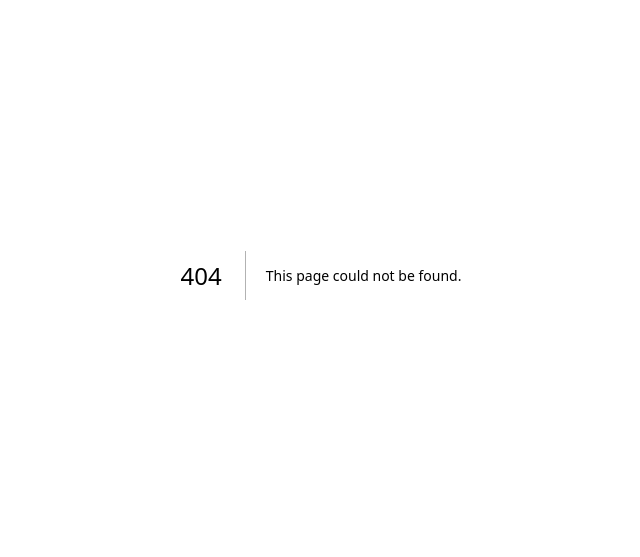
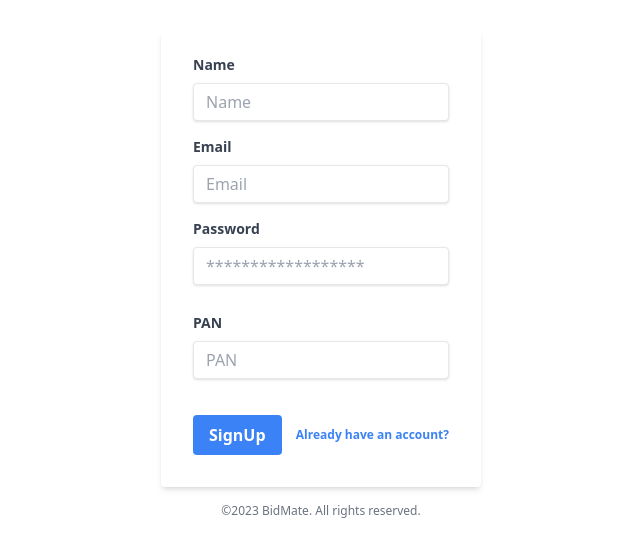
Before and after one commit to Misterr-H/BidMate, a Next.js app: page /signup in a window 1280 px wide. Before the commit this address had no page. Shown: the part 125-682 px from the top of the page, without its empty margins (319-959 px from the left). Built offline with nearby package versions, Linux system fonts and the light colour scheme.

Commit message:
- Home Page - Login Page - Signup Page

```diff
--- a/package.json
+++ b/package.json
@@ -9,6 +9,10 @@
     "lint": "next lint"
   },
   "dependencies": {
+    "@emotion/react": "^11.10.5",
+    "@emotion/styled": "^11.10.5",
+    "@mui/lab": "^5.0.0-alpha.118",
+    "@mui/material": "^5.11.7",
     "@next/font": "13.1.6",
     "eslint": "8.33.0",
     "eslint-config-next": "13.1.6",
--- a/pages/index.js
+++ b/pages/index.js
@@ -1,123 +1,33 @@
 import Head from 'next/head'
-import Image from 'next/image'
-import { Inter } from '@next/font/google'
-import styles from '@/styles/Home.module.css'
-
-const inter = Inter({ subsets: ['latin'] })
+import Tab from '@mui/material/Tab';
+import TabContext from '@mui/lab/TabContext';
+import TabList from '@mui/lab/TabList';
+import TabPanel from '@mui/lab/TabPanel';
+import {useState} from "react";
 
 export default function Home() {
-  return (
-    <>
-      <Head>
-        <title>Create Next App with us</title>
-        <meta name="description" content="Generated by create next app" />
-        <meta name="viewport" content="width=device-width, initial-scale=1" />
-        <link rel="icon" href="/favicon.ico" />
-      </Head>
-      <main className={styles.main}>
-        <div className={styles.description}>
-          <p className={'font-bold text-xl'}>
-            Get started by editing&nbsp;
-            <code className={styles.code}>pages/index.js</code>
-          </p>
-          <div>
-            <a
-              href="https://vercel.com?utm_source=create-next-app&utm_medium=default-template&utm_campaign=create-next-app"
-              target="_blank"
-              rel="noopener noreferrer"
-            >
-              By{' '}
-              <Image
-                src="/vercel.svg"
-                alt="Vercel Logo"
-                className={styles.vercelLogo}
-                width={100}
-                height={24}
-                priority
-              />
-            </a>
-          </div>
-        </div>
+    const [value, setValue] = useState('1');
 
-        <div className={styles.center}>
-          <Image
-            className={styles.logo}
-            src="/next.svg"
-            alt="Next.js Logo"
-            width={180}
-            height={37}
-            priority
-          />
-          <div className={styles.thirteen}>
-            <Image
-              src="/thirteen.svg"
-              alt="13"
-              width={40}
-              height={31}
-              priority
-            />
-          </div>
-        </div>
-
-        <div className={styles.grid}>
-          <a
-            href="https://nextjs.org/docs?utm_source=create-next-app&utm_medium=default-template&utm_campaign=create-next-app"
-            className={styles.card}
-            target="_blank"
-            rel="noopener noreferrer"
-          >
-            <h2 className={inter.className}>
-              Docs <span>-&gt;</span>
-            </h2>
-            <p className={inter.className}>
-              Find in-depth information about Next.js features and&nbsp;API.
-            </p>
-          </a>
-
-          <a
-            href="https://nextjs.org/learn?utm_source=create-next-app&utm_medium=default-template&utm_campaign=create-next-app"
-            className={styles.card}
-            target="_blank"
-            rel="noopener noreferrer"
-          >
-            <h2 className={inter.className}>
-              Learn <span>-&gt;</span>
-            </h2>
-            <p className={inter.className}>
-              Learn about Next.js in an interactive course with&nbsp;quizzes!
-            </p>
-          </a>
-
-          <a
-            href="https://vercel.com/templates?framework=next.js&utm_source=create-next-app&utm_medium=default-template&utm_campaign=create-next-app"
-            className={styles.card}
-            target="_blank"
-            rel="noopener noreferrer"
-          >
-            <h2 className={inter.className}>
-              Templates <span>-&gt;</span>
-            </h2>
-            <p className={inter.className}>
-              Discover and deploy boilerplate example Next.js&nbsp;projects.
-            </p>
-          </a>
-
-          <a
-            href="https://vercel.com/new?utm_source=create-next-app&utm_medium=default-template&utm_campaign=create-next-app"
-            className={styles.card}
-            target="_blank"
-            rel="noopener noreferrer"
-          >
-            <h2 className={inter.className}>
-              Deploy <span>-&gt;</span>
-            </h2>
-            <p className={inter.className}>
-              Instantly deploy your Next.js site to a shareable URL
-              with&nbsp;Vercel.
-            </p>
-          </a>
-        </div>
-      </main>
-    </>
+    const handleChange = (event, newValue) => {
+        setValue(newValue);
+    };
+    return (
+      <>
+          <Head>
+            <title>BidMate</title>
+          </Head>
+          <TabContext value={value}>
+            <TabList onChange={handleChange} aria-label="simple tabs example">
+                <Tab label="As Lender" value="1" />
+                <Tab label="As Borrower" value="2" />
+            </TabList>
+            <TabPanel value="1">
+                Lender Page
+            </TabPanel>
+            <TabPanel value="2">
+                Borrower Page
+            </TabPanel>
+          </TabContext>
+      </>
   )
 }
--- /dev/null
+++ b/pages/login.js
@@ -0,0 +1,37 @@
+// a beautiful login page having email and password fields and a login button with a link to signup page and a link to reset password page made using tailwind css
+
+const Login = () => {
+    return (
+        <div className="flex items-center justify-center h-screen">
+        <div className="w-full max-w-xs">
+            <form className="bg-white shadow-md rounded px-8 pt-6 pb-8 mb-4">
+            <div className="mb-4">
+                <label className="block text-gray-700 text-sm font-bold mb-2" htmlFor="email">
+                Email
+                </label>
+                <input className="shadow appearance-none border rounded w-full py-2 px-3 text-gray-700 leading-tight focus:outline-none focus:shadow-outline" id="email" type="email" placeholder="Email" />
+            </div>
+            <div className="mb-6">
+                <label className="block text-gray-700 text-sm font-bold mb-2" htmlFor="password">
+                Password
+                </label>
+                <input className="shadow appearance-none border rounded w-full py-2 px-3 text-gray-700 mb-3 leading-tight focus:outline-none focus:shadow-outline" id="password" type="password" placeholder="******************" />
+            </div>
+            <div className="flex items-center justify-between">
+                <button className="bg-blue-500 hover:bg-blue-700 text-white font-bold py-2 px-4 rounded focus:outline-none focus:shadow-outline" type="button">
+                Sign In
+                </button>
+                <a className="inline-block align-baseline font-bold text-sm text-blue-500 hover:text-blue-800" href="signup">
+                Create an Account
+                </a>
+            </div>
+            </form>
+            <p className="text-center text-gray-500 text-xs">
+            &copy;2023 BidMate. All rights reserved.
+            </p>
+        </div>
+        </div>
+    )
+}
+
+export default Login;
--- /dev/null
+++ b/pages/signup.js
@@ -0,0 +1,50 @@
+//a signup page asking for name, email, password and PAN number and a signup button with a link to login page made using tailwind css
+
+const Signup = () => {
+    return (
+        <div className="flex items-center justify-center h-screen">
+        <div className="w-full max-w-xs">
+            <form className="bg-white shadow-md rounded px-8 pt-6 pb-8 mb-4">
+            <div className="mb-4">
+                <label className="block text-gray-700 text-sm font-bold mb-2" htmlFor="name">
+                Name
+                </label>
+                <input className="shadow appearance-none border rounded w-full py-2 px-3 text-gray-700 leading-tight focus:outline-none focus:shadow-outline" id="name" type="text" placeholder="Name" />
+            </div>
+            <div className="mb-4">
+                <label className="block text-gray-700 text-sm font-bold mb-2" htmlFor="email">
+                Email
+                </label>
+                <input className="shadow appearance-none border rounded w-full py-2 px-3 text-gray-700 leading-tight focus:outline-none focus:shadow-outline" id="email" type="email" placeholder="Email" />
+            </div>
+            <div className="mb-4">
+                <label className="block text-gray-700 text-sm font-bold mb-2" htmlFor="password">
+                Password
+                </label>
+                <input className="shadow appearance-none border rounded w-full py-2 px-3 text-gray-700 mb-3 leading-tight focus:outline-none focus:shadow-outline" id="password" type="password" placeholder="******************" />
+            </div>
+            <div className="mb-6">
+                <label className="block text-gray-700 text-sm font-bold mb-2" htmlFor="pan">
+                PAN
+                </label>
+                <input className="shadow appearance-none border rounded w-full py-2 px-3 text-gray-700 mb-3 leading-tight focus:outline-none focus:shadow-outline" id="pan" type="text" placeholder="PAN" />
+            </div>
+            <div className="flex items-center justify-between">
+                <button className="bg-blue-500 hover:bg-blue-700 text-white font-bold py-2 px-4 rounded focus:outline-none focus:shadow-outline" type="button">
+                SignUp
+                </button>
+                <a className="inline-block align-baseline font-bold text-xs text-blue-500 hover:text-blue-800" href="login">
+                Already have an account?
+                </a>
+            </div>
+            </form>
+            <p className="text-center text-gray-500 text-xs">
+            &copy;2023 BidMate. All rights reserved.
+            </p>
+        </div>
+        </div>
+    )
+
+}
+
+export default Signup;
```
Also changed, not shown: 1 other file (tests, documents, lock files or other folders).
